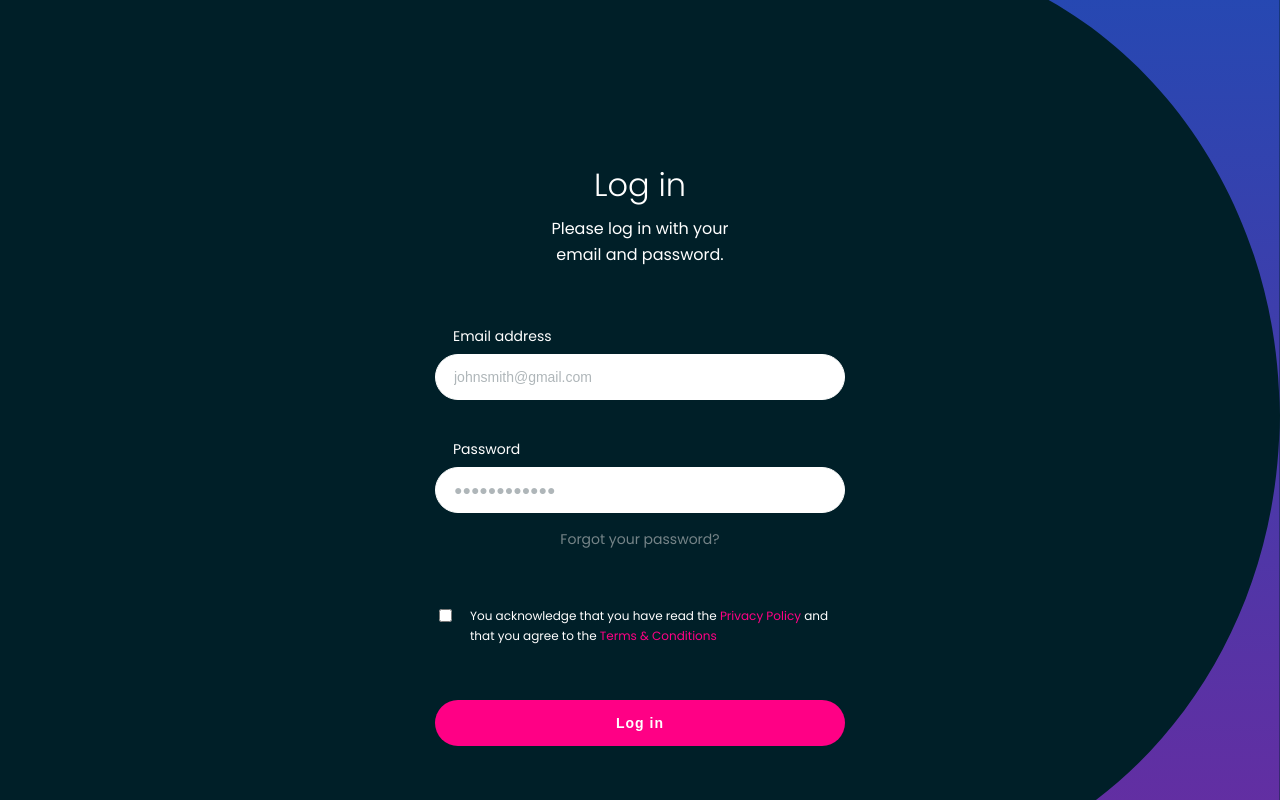
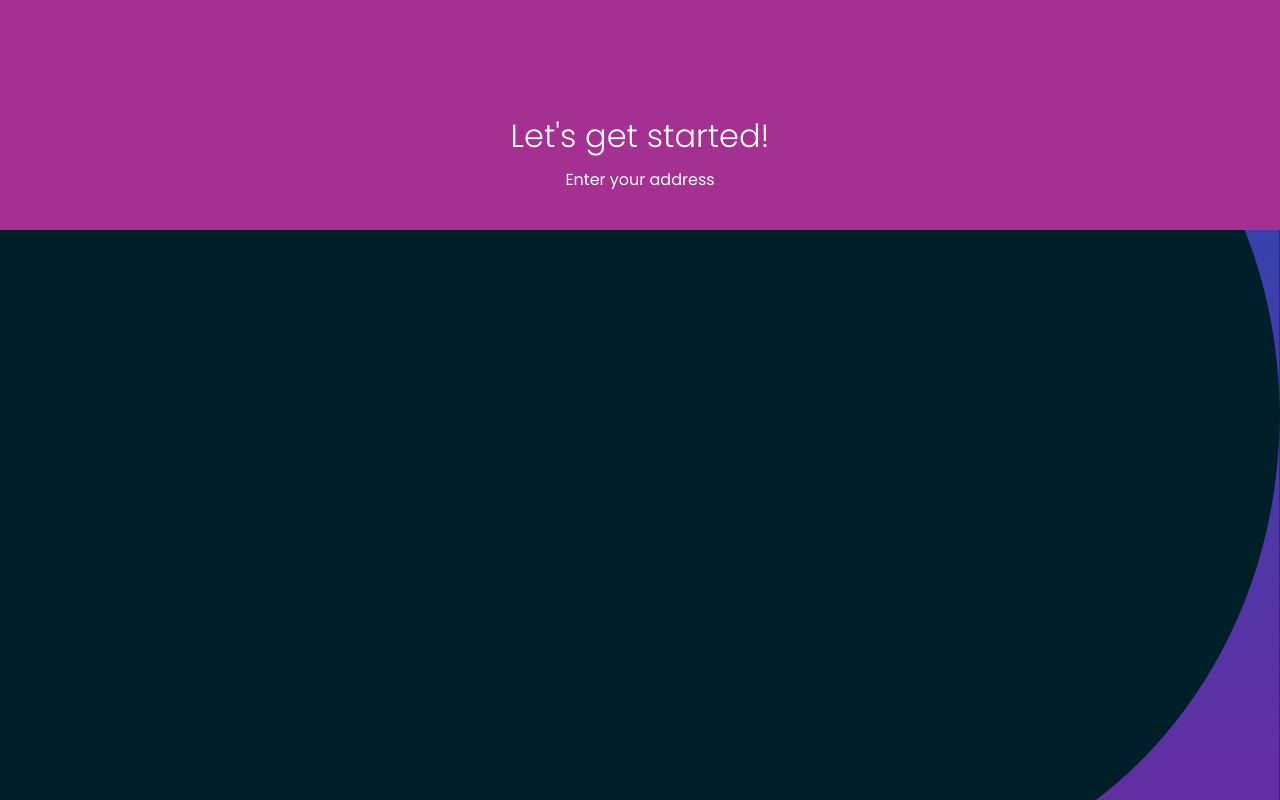
Before and after one commit to handcode-stuart/user-login-flow, a React (Create React App) app: page /getting-started in a window 1280 px wide. Before the commit this address led to /. Built offline with nearby package versions, Linux system fonts and the light colour scheme.

Commit message:
Getting started header component

```diff
--- /dev/null
+++ b/src/components/GettingStartedHeader/GettingStartedHeader.js
@@ -0,0 +1,17 @@
+import React from "react";
+import StyledGettingStartedHeader from "./styles";
+
+import Container from "../Container/Container";
+
+const GettingStartedHeader = () => {
+    return (
+        <StyledGettingStartedHeader>
+            <Container>
+                <h1>Let's get started!</h1>
+                <h3>Enter your address</h3>
+            </Container>
+        </StyledGettingStartedHeader>
+    );
+};
+
+export default GettingStartedHeader;
--- /dev/null
+++ b/src/components/GettingStartedHeader/styles.js
@@ -0,0 +1,9 @@
+import styled from "styled-components";
+
+export default styled.header`
+    text-align: center;
+    background: #a43091;
+    padding: 115px 0px;
+    width: 100%;
+    height: 225px;
+`;
--- a/src/global-styles.js
+++ b/src/global-styles.js
@@ -24,7 +24,7 @@ export default createGlobalStyle`
         font-size: 32px;
         line-height: 42px;
         font-weight: 300;
-        margin-bottom: 10px;
+        margin: 0 0 10px;
     }
 
     h2 {
--- a/src/hooks/index.js
+++ b/src/hooks/index.js
@@ -6,7 +6,7 @@ export const useSplashScreen = () => {
     useEffect(() => {
         const timeout = setTimeout(() => {
             setShowSplash(false);
-        }, 5000);
+        }, 0);
 
         return () => {
             clearTimeout(timeout);
--- a/src/pages/GettingStarted.js
+++ b/src/pages/GettingStarted.js
@@ -1,10 +1,12 @@
 import React from "react";
 import authRoute from "../components/authRoute/authRoute";
+import GettingStartedHeader from "../components/GettingStartedHeader/GettingStartedHeader";
 
 const GettingStarted = () => (
     <div>
-        <h1>Getting Started</h1>
+        <GettingStartedHeader />
     </div>
 );
 
-export default authRoute(GettingStarted, "/");
+// export default authRoute(GettingStarted, "/");
+export default GettingStarted;
```
